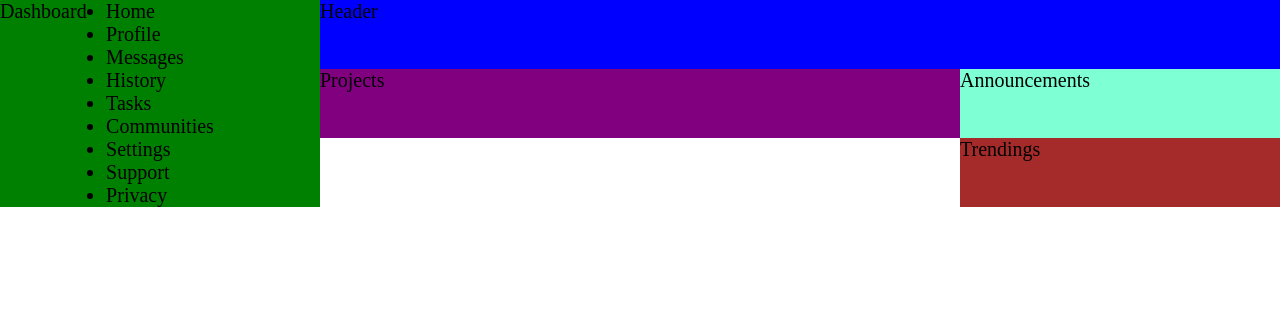
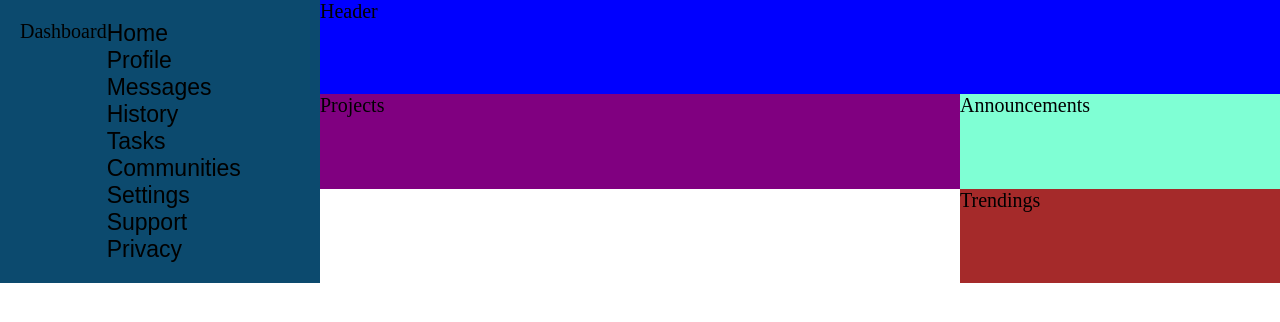
Before and after one commit to kennethlorenz/admin-dashboard, a plain HTML site: page index.html in a window 1280 px wide. Drawn offline with Linux system fonts and the light colour scheme.

```diff
--- a/style.css
+++ b/style.css
@@ -1,3 +1,8 @@
+:root {
+  --primary-color: #0c4a6e;
+  --primary-font: Arial, Helvetica, sans-serif;
+  --font-size-1: 2.3rem;
+}
 html {
   box-sizing: border-box;
   font-size: 62.5%;
@@ -18,11 +23,23 @@ html {
   grid-template-columns: 1fr 2fr 1fr;
 }
 
+/* sidebar */
+
 .sidebar {
-  background-color: green;
+  background-color: var(--primary-color);
   grid-row: 1/4;
   display: grid;
   grid-template-columns: 1fr 1fr 1fr;
+  padding: 2rem;
+}
+
+.sidebar .nav {
+  font-size: var(--font-size-1);
+  font-family: var(--primary-font);
+}
+
+.nav ul {
+  list-style: none;
 }
 
 .header {
```
